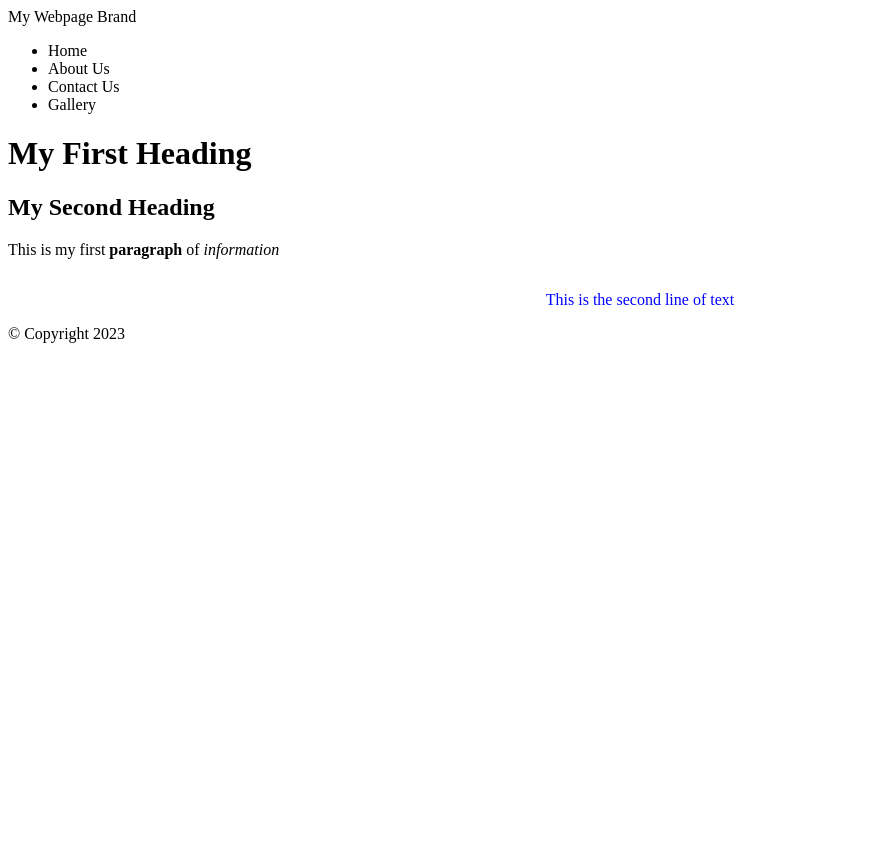
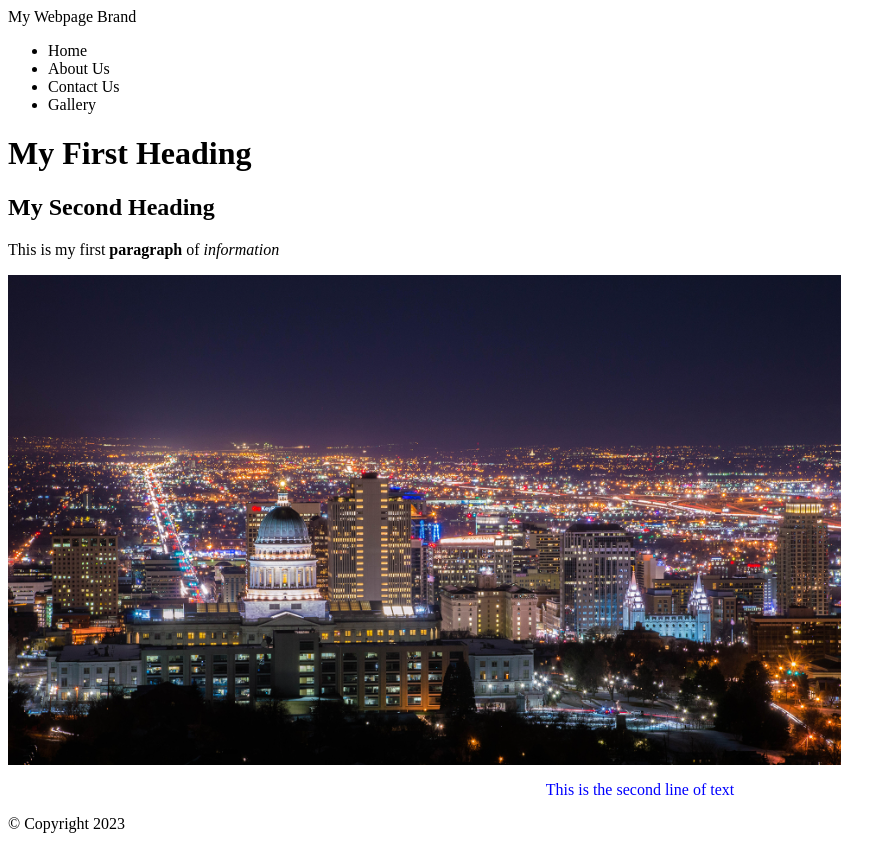
Before and after one commit to soikang/week1-day1, a plain HTML site: page index.html in a window 1280 px wide. Shown: the whole page, without its empty margins (0-896 px from the left). Before the commit the page ends 800 px from the top, so only its background shows below. Drawn offline with Linux system fonts and the light colour scheme.

Commit message:
added image
added image in the index.html via GitHub desktop

```diff
--- a/index.html
+++ b/index.html
@@ -21,7 +21,7 @@
         <h1>My First Heading</h1>
         <h2>My Second Heading</h2>
         <p>This is my first <b>paragraph</b> of <em>information</em></p>
-        <img src="">
+        <img src="saltlakecity.png">
         <p style="text-align: center; color: blue;">This is the second line of text</p>
     </main>
 <!-- Footer -->
```
Also changed, not shown: saltlakecity.png (added).
